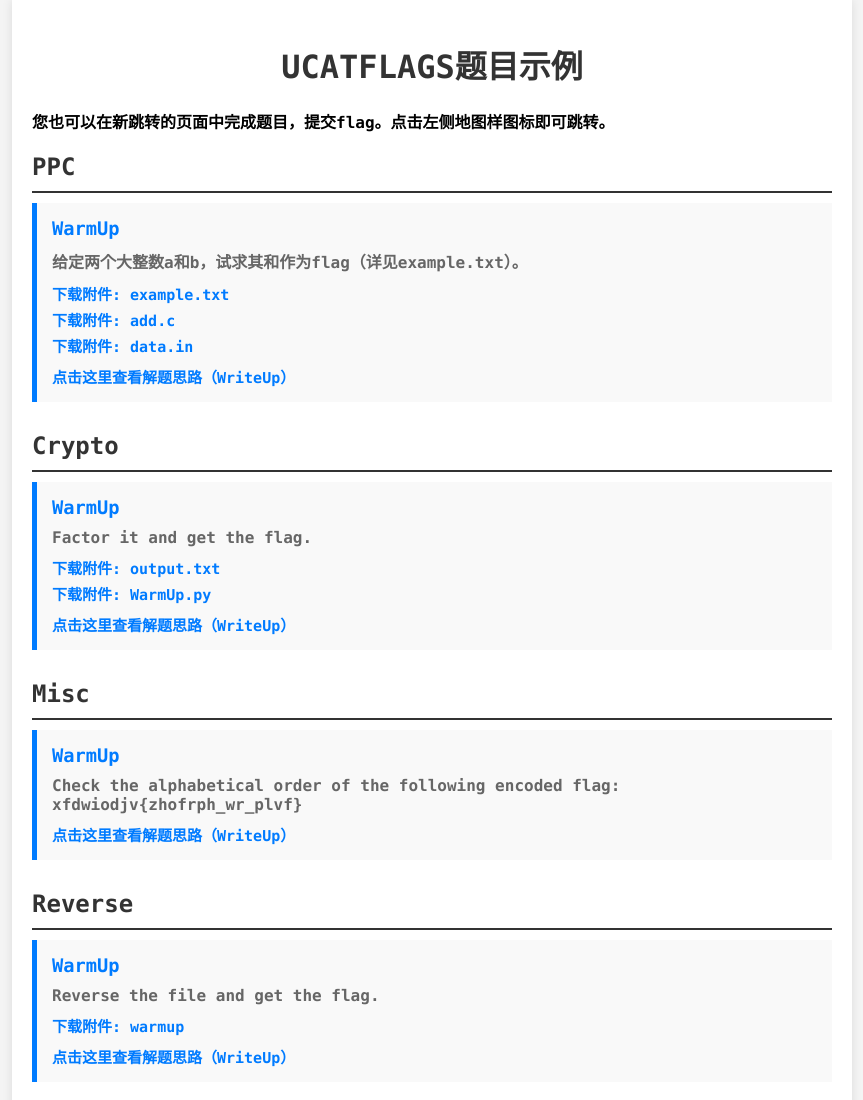
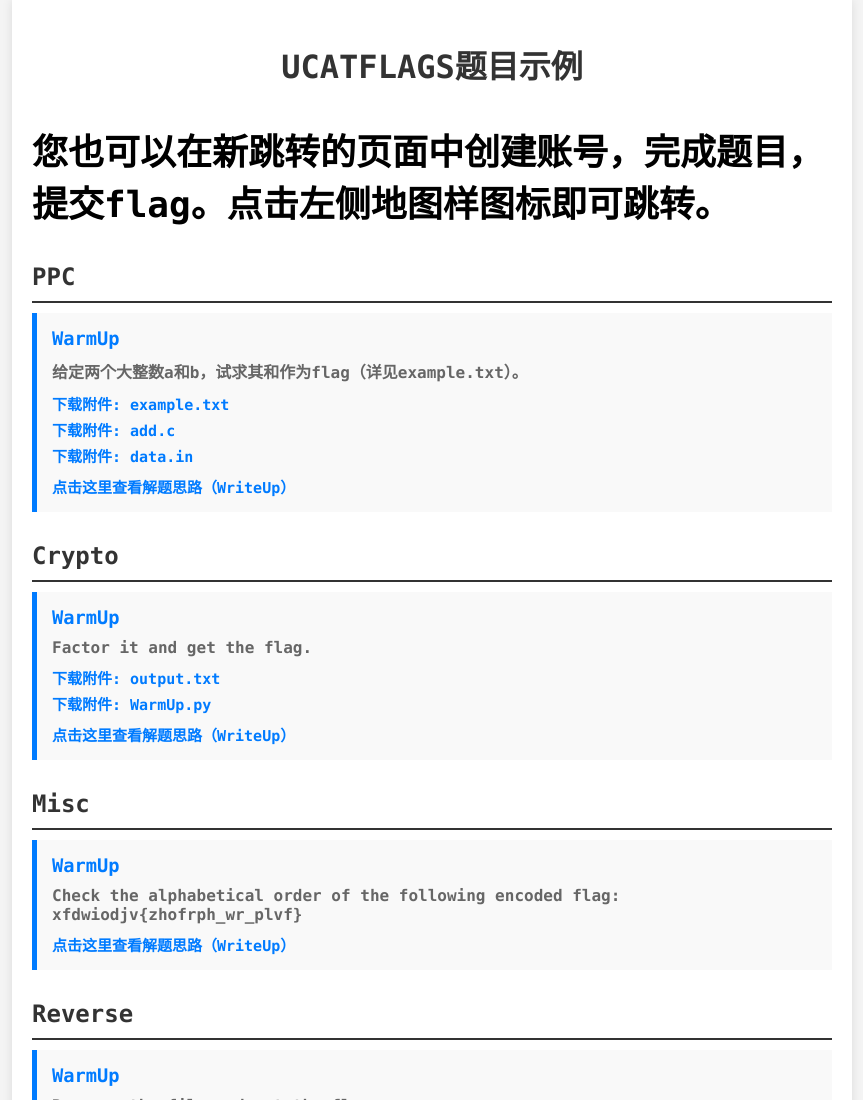
Before and after one commit to UCAS-CTF/UCATFLAGS, a plain HTML site: page warmup/example/example.html in a window 1280 px wide. Shown: the top 1100 px of the page, without its empty margins (208-1071 px from the left). Drawn offline with nearby package versions, Linux system fonts and the light colour scheme.

Commit message:
Update example.html

```diff
--- a/warmup/example/example.html
+++ b/warmup/example/example.html
@@ -10,7 +10,7 @@
 
 <div class="container">
   <h1>UCATFLAGS题目示例</h1>
-  <p>您也可以在新跳转的页面中完成题目，提交flag。点击左侧地图样图标即可跳转。</p>
+  <p style="font-size:36px;">您也可以在新跳转的页面中创建账号，完成题目，提交flag。点击左侧地图样图标即可跳转。</p>
   <div id="categories"></div>
   <footer>
     <p>版权所有 &copy; 2024 UCATFLAGS 组委会</p>
```
